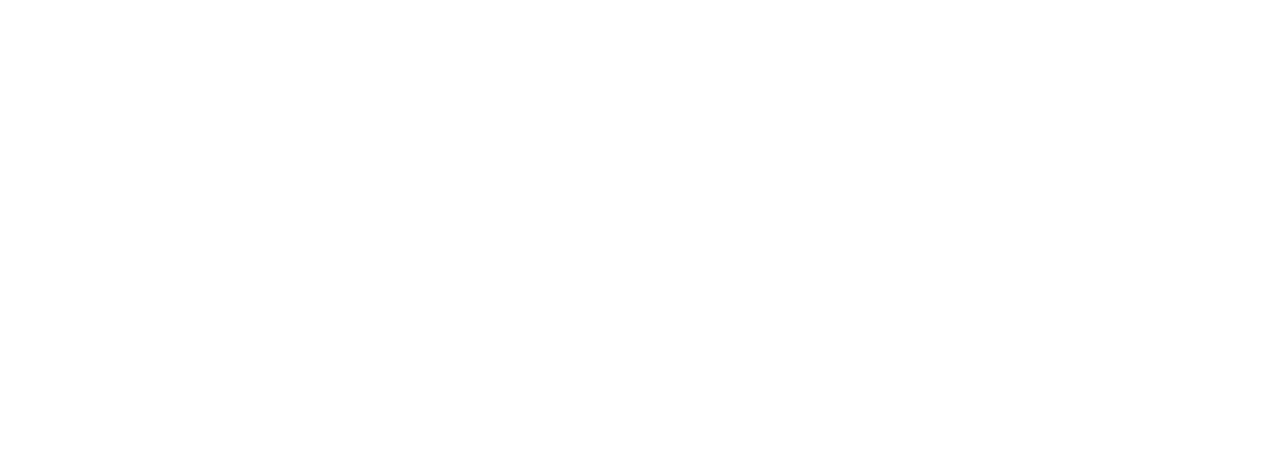
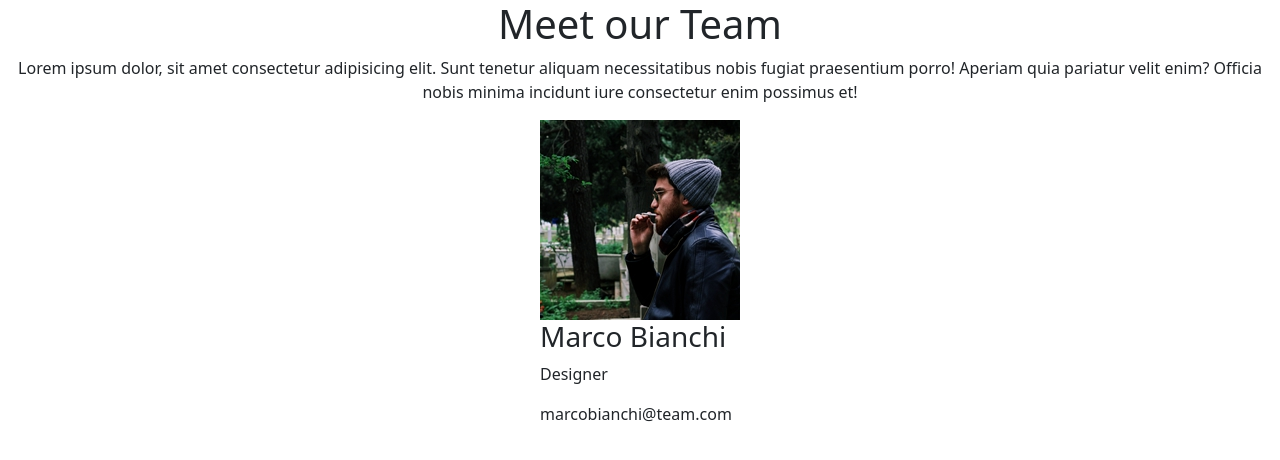
Before and after one commit to ClaudiaSgalippa/js-our-team, a plain HTML site: page index.html in a window 1280 px wide. Drawn offline with nearby package versions, Linux system fonts and the light colour scheme.

Commit message:
Creato div di riferimento

```diff
--- a/index.html
+++ b/index.html
@@ -4,8 +4,25 @@
     <meta charset="UTF-8">
     <meta name="viewport" content="width=device-width, initial-scale=1.0">
     <title>Our Team</title>
+    <link href="https://cdn.jsdelivr.net/npm/bootstrap@5.3.8/dist/css/bootstrap.min.css" rel="stylesheet" integrity="sha384-sRIl4kxILFvY47J16cr9ZwB07vP4J8+LH7qKQnuqkuIAvNWLzeN8tE5YBujZqJLB" crossorigin="anonymous">
 </head>
 <body>
+    <div id="intro" class="row text-center">
+        <h1>Meet our Team</h1>
+        <p>Lorem ipsum dolor, sit amet consectetur adipisicing elit. Sunt tenetur aliquam necessitatibus nobis fugiat praesentium porro! Aperiam quia pariatur velit enim? Officia nobis minima incidunt iure consectetur enim possimus et!</p>
+    </div>
+    <div id="cardContainer" class="d-flex justify-content-center">
+        <div id="cardTeam">
+            <div id="cardImg">
+                <img src="img/male1.png">
+            </div>
+            <div id="cardInfo">
+                <h3>Marco Bianchi</h3>
+                <p>Designer</p>
+                <label for="email">marcobianchi@team.com</label>
+            </div>
+        </div>
+    </div>
     <script src="script.js"></script>
 </body>
 </html>
--- a/script.js
+++ b/script.js
@@ -1,3 +1,5 @@
+/*Dato un array di oggetti rappresentante un team di un’azienda, creare una pagina dedicata in cui mostrare una card per ciascun componente.*/
+
 const teamMembers = [
   {
     name: "Marco Bianchi",
```
